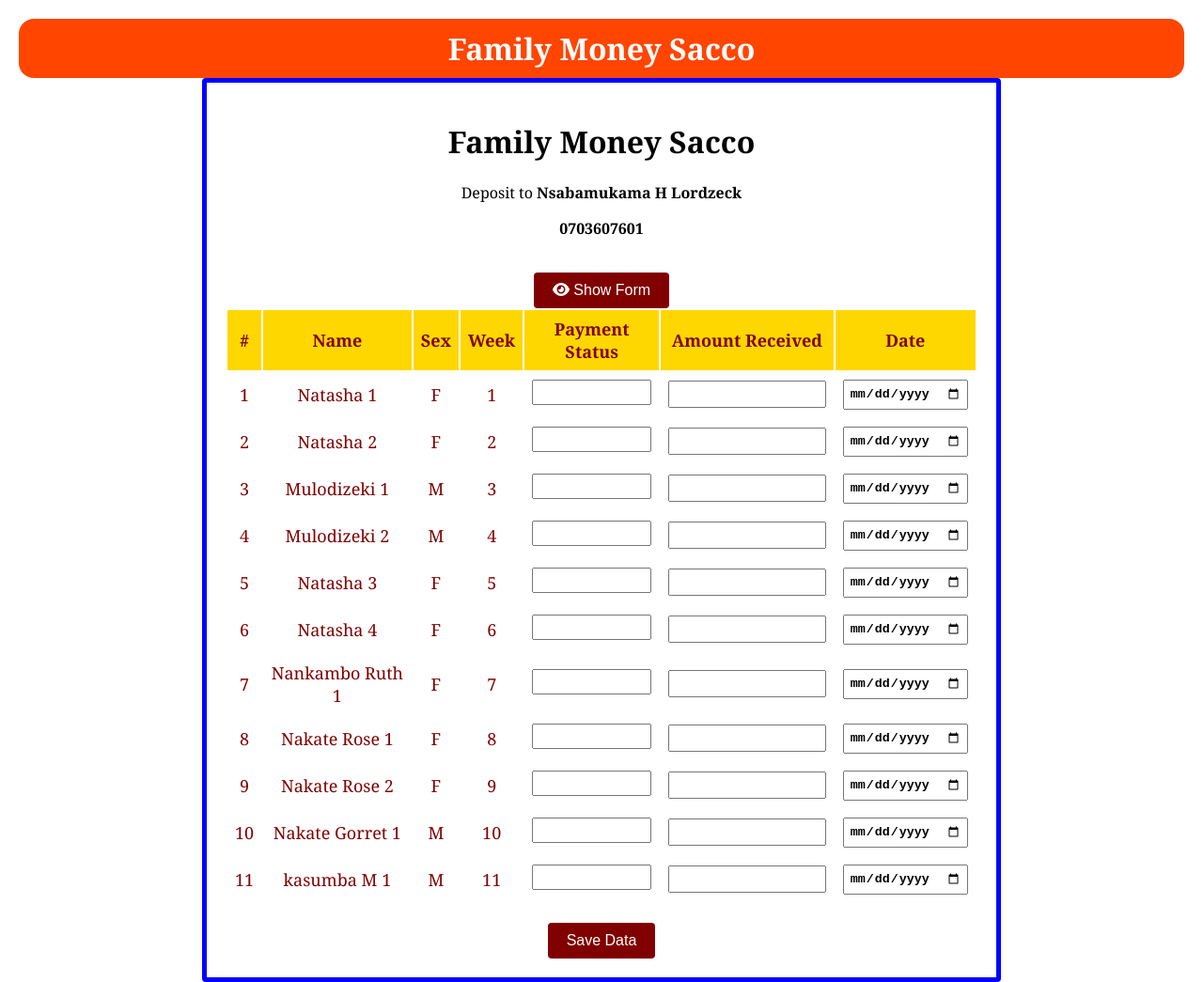
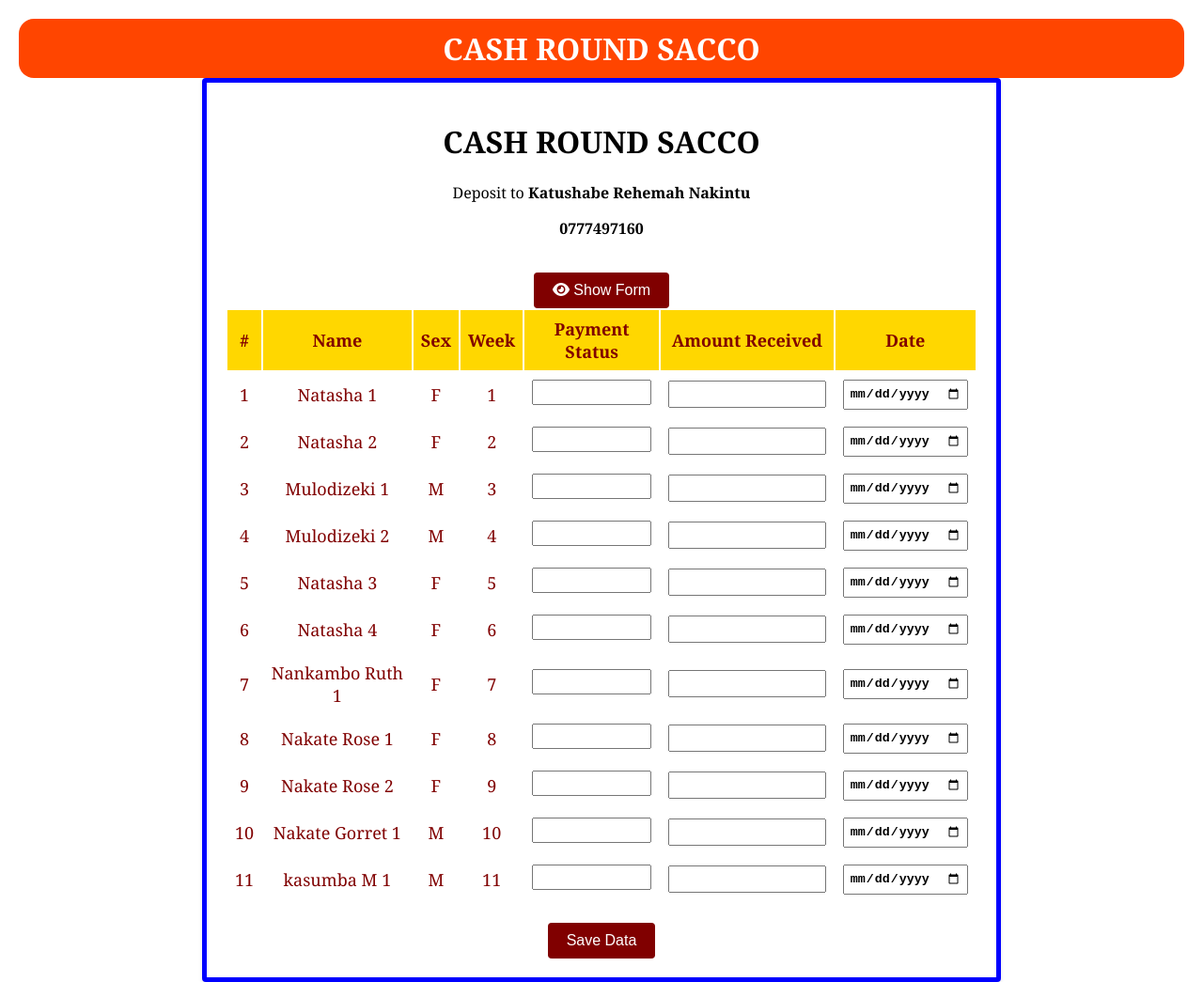
Before and after one commit to Goforus-tech-hub/Cash_Round_Sacco, a plain HTML site: page index.html in a window 1280 px wide. Shown: the top 1045 px of the page at 94% size. Drawn offline with Linux system fonts and the light colour scheme; a script that the page names is missing.

Commit message:
Update index.html

```diff
--- a/index.html
+++ b/index.html
@@ -1,10 +1,10 @@
 <!DOCTYPE html>
 <html>
 <head>
-    <title>Family Money</title>
+    <title>CASH ROUND SACCO</title>
     <script src="https://html2canvas.hertzen.com/dist/html2canvas.min.js"></script>
     <head>
-        <!-- ... Existing meta tags and styles ... -->
+
         <script src="https://cdnjs.cloudflare.com/ajax/libs/font-awesome/6.0.0-beta3/js/all.min.js" crossorigin="anonymous"></script>
         <link rel="stylesheet" href="Family-money.css">
     </head>
@@ -12,14 +12,14 @@
 </head>
 <body>
     <header>
-        <h1>Family Money Sacco</h1>
+        <h1>CASH ROUND SACCO</h1>
     </header>
 
     <div class="container">
         <div class="welcome-container">
-            <h1 class="welcome-heading">Family Money Sacco</h1>
-           Deposit to   <strong>Nsabamukama H Lordzeck  </strong>
-           <p><strong> 0703607601</strong></p>
+            <h1 class="welcome-heading">CASH ROUND SACCO</h1>
+           Deposit to   <strong>Katushabe Rehemah Nakintu  </strong>
+           <p><strong> 0777497160</strong></p>
                     </div>
         <!-- Updated "Show Form" button with icon -->
     <button class="actionButton" id="distributeBtn" onclick="toggleTable()">
@@ -51,7 +51,7 @@
                 <thead>
                     <tr>
                         <th>#</th>
-                        <th>Family Member</th>
+                        <th>CASH ROUND SACCO</th>
                         <th>Name</th>
                         <th>Sex</th>
                         <th>Week</th>
```
